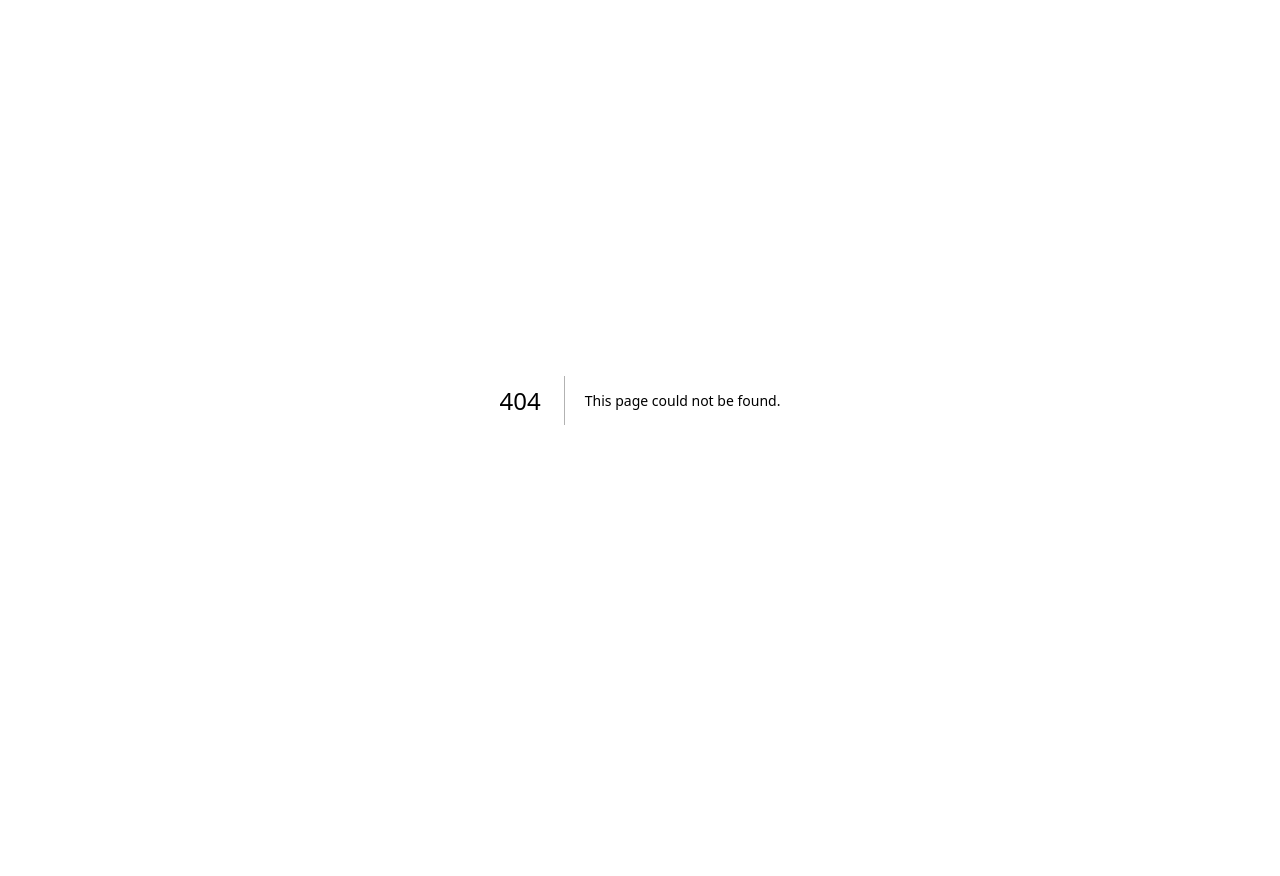
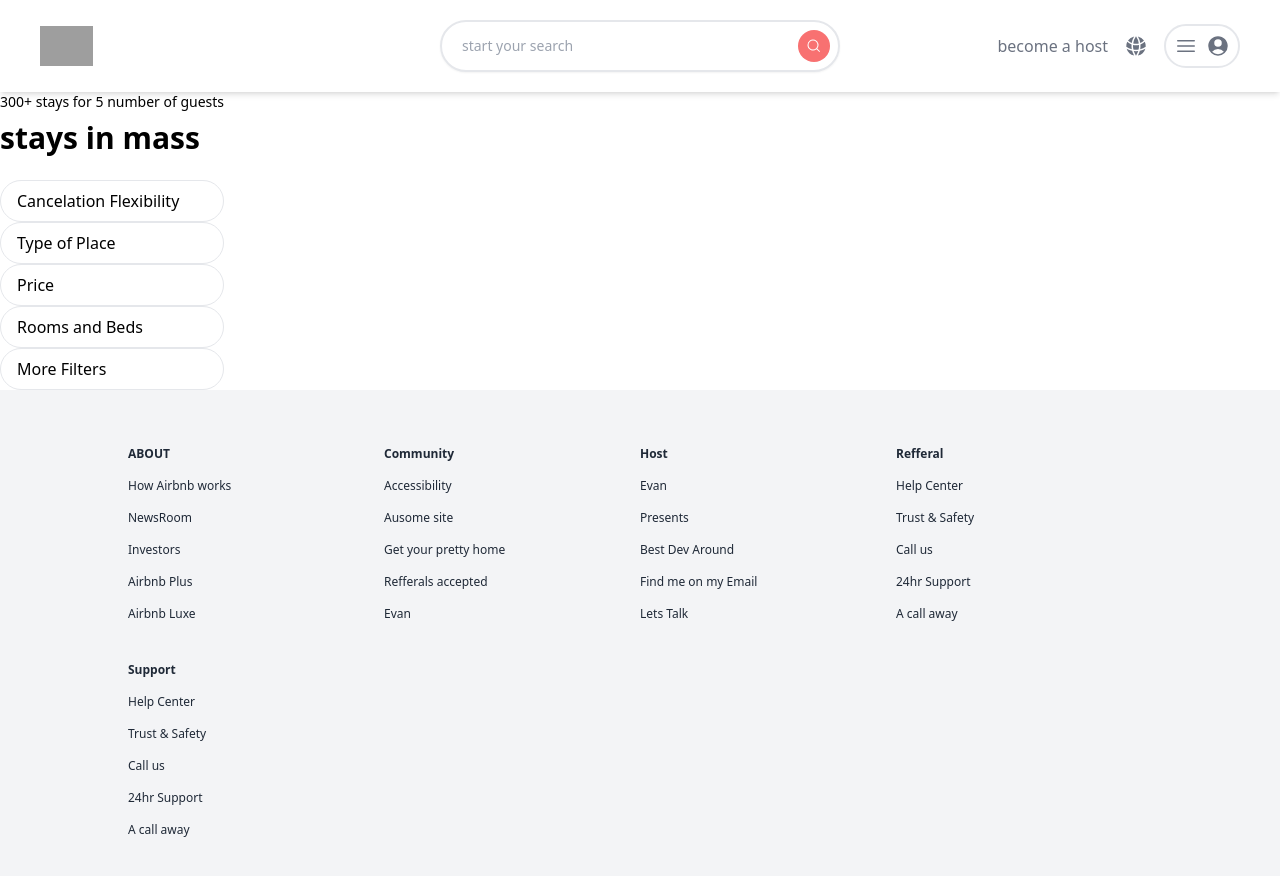
Before and after one commit to Evan-cell/air, a Next.js app: page /search in a window 1280 px wide. Before the commit this address had no page. Shown: the top 876 px of the page. Before the commit the page ends 800 px from the top, so only its background shows below. Built offline with nearby package versions, Linux system fonts and the light colour scheme; grey boxes are pictures that could not be loaded.

Commit message:
date range picker

```diff
--- a/components/Header.js
+++ b/components/Header.js
@@ -1,7 +1,26 @@
-import React from 'react'
+import React,{useState} from 'react'
 import Image from 'next/image'
 import { MagnifyingGlassIcon,GlobeAltIcon,Bars3Icon,UserCircleIcon,UsersIcon } from '@heroicons/react/24/solid'
+import 'react-date-range/dist/styles.css'; // main style file
+import 'react-date-range/dist/theme/default.css'; // theme css file
+import { Calendar, DateRangePicker } from 'react-date-range';
 function Header() {
+    const [searchInput,setSearchInput] = useState('')
+    const [startDate,setStartDate] = useState(new Date())
+    const [endDate,setEndDate] = useState(new Date())
+    const selectionRange = {
+        startDate:startDate,
+        endDate:endDate,
+        key:'selection'
+    }
+    const handleSelect = (ranges) =>{
+        setStartDate(ranges.selection.startDate)
+        setEndDate(ranges.selection.endDate)
+    }
+     const [noOfGuests,setNoOfGuests] = useState(1)
+     const resetInput = () => {
+        setSearchInput('')
+     }
   return (
 
     <header className='sticky top-0 z-50 grid grid-cols-3 bg-white shadow-md py-5 px-5 md:px-10'>
@@ -17,6 +36,8 @@
         {/* middle */}
         <div className='flex items-center md:border-2 rounded-full py-2 md:shadow-sm '>
             <input type="text"
+            value={searchInput}
+            onChange={(e)=>setSearchInput(e.target.value)}
             placeholder='start your search'
             className='pl-5 bg-transparent outline-none flex-grow text-gray-600 placeholder-gray-400 text-sm'
             />
@@ -31,6 +52,29 @@
                 <UserCircleIcon className='h-6' />
             </div>
         </div>
+        {searchInput && (
+            <div className='flex flex-col col-span-3 mx-auto'>
+                <DateRangePicker
+                ranges={[selectionRange]}
+                minDate={new Date()}
+                rangeColors={["#FD5B61"]}
+                onChange={handleSelect}
+                />
+                <div className='flex items-center border-b  mb-4'>
+                    <h2 className='text-2xl flex-grow font-semibold'>Number of Guests</h2>
+                    <UsersIcon className='h-5'/>
+                    <input
+                    value={noOfGuests}
+                    min={1}
+                    onChange={(e)=>setNoOfGuests(e.target.value)}
+                    type="number" className='w-12 pl-2 text-lg outline-none text-red-400' />
+                </div>
+                <div className='flex'>
+                    <button onClick={resetInput} className='flex-grow text-gray-500'>Cancel</button>
+                    <button className='flex-grow text-red-400'>Search</button>
+                </div>
+            </div>
+        )}
     </header>
 
 
--- a/package.json
+++ b/package.json
@@ -10,9 +10,11 @@
   },
   "dependencies": {
     "@heroicons/react": "^2.0.18",
+    "date-fns": "^2.30.0",
     "next": "14.0.3",
     "node-fetch": "^3.3.2",
-    "react": "^18",
+    "react": "^18.2.0",
+    "react-date-range": "^1.4.0",
     "react-dom": "^18",
     "tailwind-scrollbar-hide": "^1.1.7"
   },
--- /dev/null
+++ b/pages/search.js
@@ -0,0 +1,28 @@
+import Footer from '@/components/Footer'
+import Header from '@/components/Header'
+import React from 'react'
+
+function search() {
+  return (
+    <div className='h-screen'>
+        <Header />
+       <main className='flex'>
+        <section>
+            <p className='text-sm'>300+ stays for 5 number of guests</p>
+            <h1 className=' text-3xl font-semibold mt-2 mb-6'>stays in mass</h1>
+            <div className=''>
+                <p className='button'>Cancelation Flexibility</p>
+                <p className='button'>Type of Place</p>
+                <p className='button'>Price</p>
+                <p className='button'>Rooms and Beds</p>
+                <p className='button'>More Filters</p>
+            </div>
+        </section>
+       </main>
+
+        <Footer/>
+    </div>
+  )
+}
+
+export default search
--- a/styles/globals.css
+++ b/styles/globals.css
@@ -1,3 +1,9 @@
 @tailwind base;
 @tailwind components;
 @tailwind utilities;
+
+@layer components {
+    .button{
+        @apply px-4 py-2  border rounded-full cursor-pointer hover:shadow-lg active:scale-95 active:bg-gray-100 transition transform duration-100 ease-out
+    }
+}
```
Also changed, not shown: 1 other file (tests, documents, lock files or other folders).
